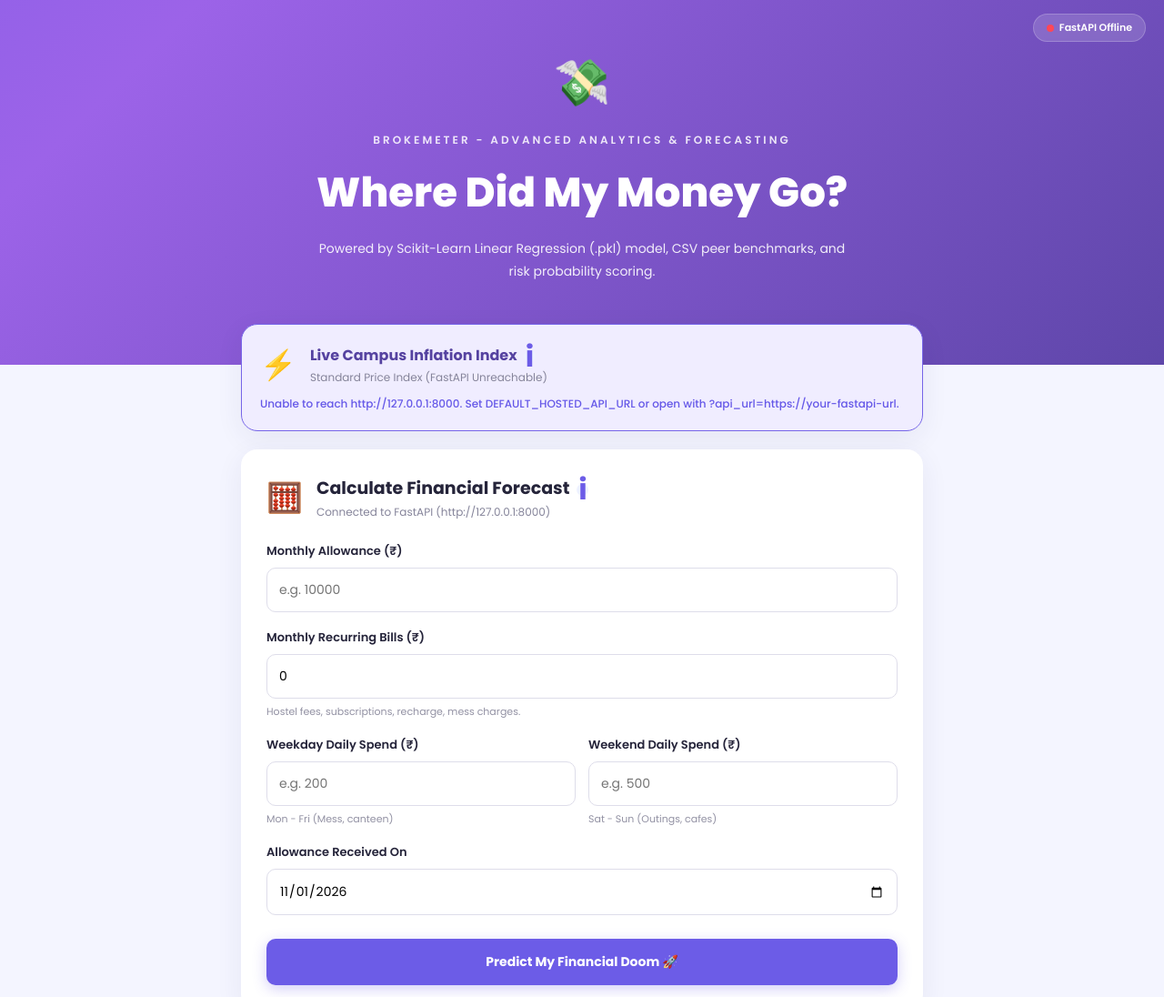
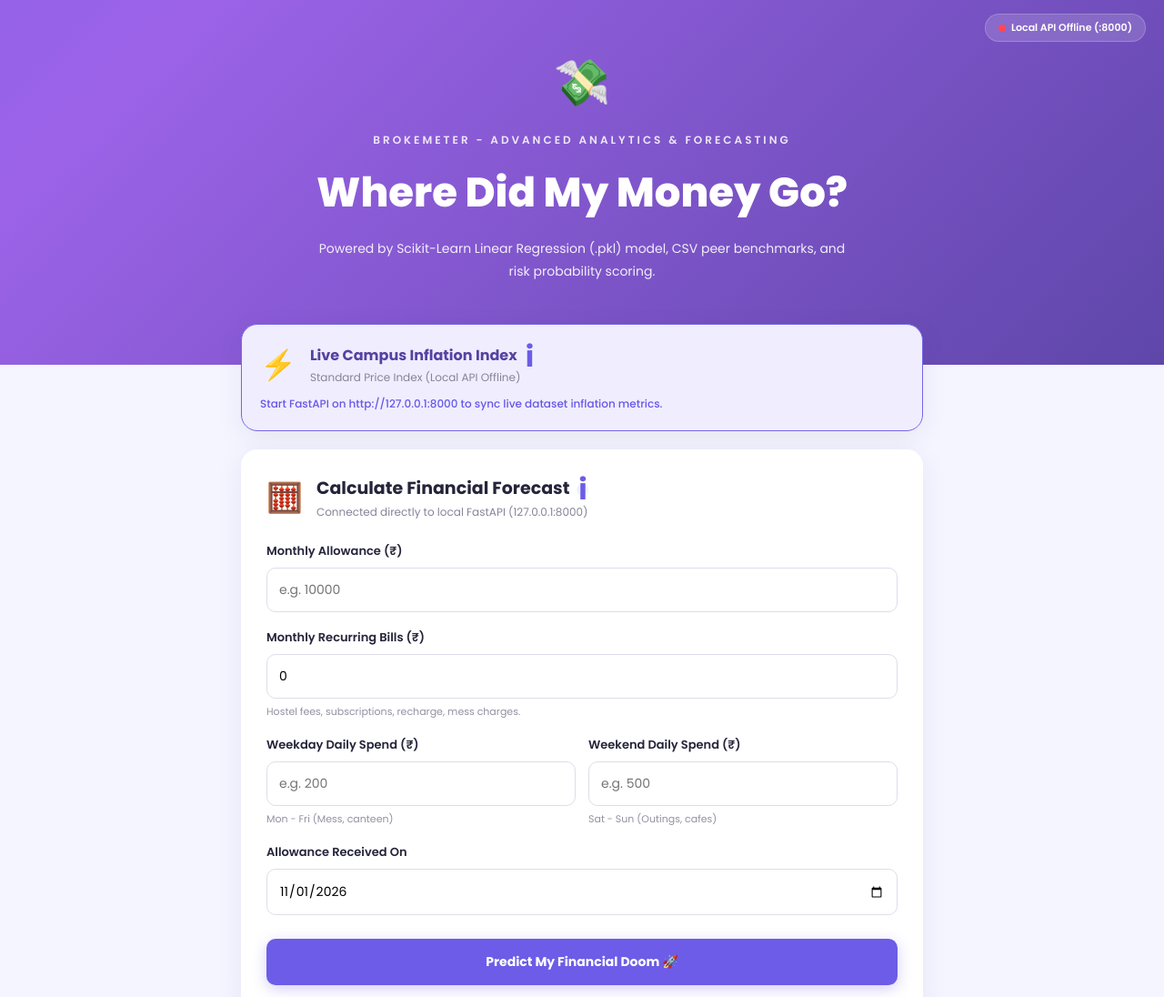
Before and after one commit to roykrishna1nonly-a11y/Brokemeter-Month-End-Balance-Forecasting-Based-on-ML, a plain HTML site: page index.html in a window 1280 px wide. Shown: the top 1096 px of the page at 91% size. Drawn offline with Linux system fonts and the light colour scheme; no server answers.

Commit message:
Update API references from FastAPI to local API

```diff
--- a/index.html
+++ b/index.html
@@ -3,8 +3,6 @@
 <head>
   <meta charset="UTF-8">
   <meta name="viewport" content="width=device-width, initial-scale=1.0">
-  <!-- Optional override: set your deployed FastAPI URL here if not using the JS default or ?api_url= -->
-  <meta name="api-base-url" content="">
   <title>BrokeMeter - Advanced Analytics & Forecasting</title>
   <style>
     @import url('https://fonts.googleapis.com/css2?family=Poppins:wght@400;500;600;700;800&display=swap');
@@ -99,6 +97,7 @@
       box-shadow: 0 12px 35px rgba(45, 39, 100, 0.1);
     }
 
+    /* Tiny Help Tooltip Symbol Styling */
     .help-icon {
       display: inline-flex;
       align-items: center;
@@ -249,7 +248,7 @@
   <header class="hero">
     <div id="api-status-banner" class="api-status-banner">
       <div id="status-dot" class="status-dot"></div>
-      <span id="status-text">Checking FastAPI...</span>
+      <span id="status-text">Checking Local API...</span>
     </div>
 
     <div class="logo">💸</div>
@@ -268,7 +267,7 @@
         <span>⚡</span>
         <div>
           <h2 style="font-size: 16px; color: #5542a0;">Live Campus Inflation Index <span class="help-icon" data-tooltip="Reflects ongoing cost-of-living adjustments pulled from market trends to keep your budget realistic.">i</span></h2>
-          <p id="campus-inflation-status">Fetching FastAPI index...</p>
+          <p id="campus-inflation-status">Fetching local API index...</p>
         </div>
       </div>
       <p id="campus-inflation-advice" style="font-size: 12px; color: #6558e8; font-weight: 500;"></p>
@@ -280,7 +279,7 @@
         <span>🧮</span>
         <div>
           <h2>Calculate Financial Forecast <span class="help-icon" data-tooltip="Input your monthly numbers to process them through your trained machine learning model.">i</span></h2>
-          <p id="api-endpoint-label">Connected to FastAPI backend</p>
+          <p>Connected directly to local FastAPI (127.0.0.1:8000)</p>
         </div>
       </div>
 
@@ -404,44 +403,13 @@
   </main>
 
   <script>
-    // Replace DEFAULT_HOSTED_API_URL with your deployed FastAPI URL (e.g. "https://brokemeter-api.onrender.com")
-    const DEFAULT_HOSTED_API_URL = "https://YOUR-FASTAPI-URL.onrender.com";
+    // Direct local FastAPI URL (works whether served from http://127.0.0.1:8000/ or opened locally)
+    const API_BASE_URL = window.location.protocol.startsWith("http") && window.location.port === "8000"
+      ? window.location.origin
+      : "http://127.0.0.1:8000";
 
-    function resolveApiBaseUrl() {
-      const params = new URLSearchParams(window.location.search);
-      const queryUrl = params.get("api_url")?.trim() || "";
-      if (queryUrl) {
-        localStorage.setItem("BROKEMETER_API_URL", queryUrl.replace(/\/+$/, ""));
-      }
-
-      const savedUrl = localStorage.getItem("BROKEMETER_API_URL")?.trim() || "";
-      const globalUrl = typeof window.__API_BASE_URL__ === "string" ? window.__API_BASE_URL__.trim() : "";
-      const metaTag = document.querySelector('meta[name="api-base-url"]');
-      const metaUrl = metaTag ? metaTag.content.trim() : "";
-
-      const explicit = queryUrl || globalUrl || metaUrl || savedUrl;
-      if (explicit) {
-        return explicit.replace(/\/+$/, "");
-      }
-
-      const isLocal = ["localhost", "127.0.0.1"].includes(window.location.hostname);
-      if (isLocal) {
-        return "http://127.0.0.1:8000";
-      }
-
-      if (DEFAULT_HOSTED_API_URL && !DEFAULT_HOSTED_API_URL.includes("YOUR-FASTAPI-URL")) {
-        return DEFAULT_HOSTED_API_URL.replace(/\/+$/, "");
-      }
-
-      return window.location.origin;
-    }
-
-    const API_BASE_URL = resolveApiBaseUrl();
-    const apiEndpointLabel = document.getElementById("api-endpoint-label");
     const statusDot = document.getElementById("status-dot");
     const statusText = document.getElementById("status-text");
-
-    apiEndpointLabel.textContent = `Connected to FastAPI (${API_BASE_URL})`;
 
     async function fetchWithTimeout(url, options = {}, timeoutMs = 4000) {
       const controller = new AbortController();
@@ -455,7 +423,25 @@
 
     async function checkApiHealth() {
       try {
-        const response = await fetchWithTimeout(`${API_BASE_URL}/api/health`); if (response.ok) { const data = await response.json(); statusDot.classList.add("online"); statusText.textContent = data.model_loaded ? "FastAPI Online (ML)" : "FastAPI Online"; } else { throw new Error("Non-200 health response"); } } catch (err) { statusDot.classList.remove("online"); statusText.textContent = "FastAPI Offline"; } }  async function loadCampusInflation() { try { const response = await fetchWithTimeout(`${API_BASE_URL}/api/campus-inflation`);
+        const response = await fetchWithTimeout(`${API_BASE_URL}/api/health`);
+        if (response.ok) {
+          const data = await response.json();
+          statusDot.classList.add("online");
+          statusText.textContent = data.model_loaded ? "Local API Online (ML)" : "Local API Online";
+        } else {
+          throw new Error("Non-200 health response");
+        }
+      } catch (err) {
+        statusDot.classList.remove("online");
+        statusText.textContent = "Local API Offline (:8000)";
+      }
+    }
+    checkApiHealth();
+    setInterval(checkApiHealth, 10000);
+
+    async function loadCampusInflation() {
+      try {
+        const response = await fetchWithTimeout(`${API_BASE_URL}/api/campus-inflation`);
         if (response.ok) {
           const data = await response.json();
           document.getElementById("campus-inflation-status").textContent = `Inflation Index: +${data.inflation_percentage}%`;
@@ -464,14 +450,10 @@
           throw new Error("Failed inflation fetch");
         }
       } catch (e) {
-        document.getElementById("campus-inflation-status").textContent = "Standard Price Index (FastAPI Unreachable)";
-        document.getElementById("campus-inflation-advice").textContent =
-          `Unable to reach ${API_BASE_URL}. Set DEFAULT_HOSTED_API_URL or open with ?api_url=https://your-fastapi-url.`;
+        document.getElementById("campus-inflation-status").textContent = "Standard Price Index (Local API Offline)";
+        document.getElementById("campus-inflation-advice").textContent = "Start FastAPI on http://127.0.0.1:8000 to sync live dataset inflation metrics.";
       }
     }
-
-    checkApiHealth();
-    setInterval(checkApiHealth, 10000);
     loadCampusInflation();
 
     const form = document.getElementById("budget-form");
@@ -521,7 +503,26 @@
     const today = new Date();
     const firstDay = new Date(today.getFullYear(), today.getMonth(), 1);
     function formatDateForInput(date) {
-      return `${date.getFullYear()}-${String(date.getMonth() + 1).padStart(2, "0")}-${String(date.getDate()).padStart(2, "0")}`; } startDateInput.value = formatDateForInput(firstDay);  form.addEventListener("submit", async function(event) { event.preventDefault();  const allowance = Number(document.getElementById("allowance").value); const bills = Number(document.getElementById("bills").value); const weekdaySpend = Number(document.getElementById("weekday-spending").value); const weekendSpend = Number(document.getElementById("weekend-spending").value); const startDate = new Date(startDateInput.value + "T00:00:00");  if (bills > allowance) { alert("Your recurring bills cannot be greater than your allowance."); return; }  try { const response = await fetchWithTimeout(`${API_BASE_URL}/api/predict`, {
+      return `${date.getFullYear()}-${String(date.getMonth() + 1).padStart(2, "0")}-${String(date.getDate()).padStart(2, "0")}`;
+    }
+    startDateInput.value = formatDateForInput(firstDay);
+
+    form.addEventListener("submit", async function(event) {
+      event.preventDefault();
+
+      const allowance = Number(document.getElementById("allowance").value);
+      const bills = Number(document.getElementById("bills").value);
+      const weekdaySpend = Number(document.getElementById("weekday-spending").value);
+      const weekendSpend = Number(document.getElementById("weekend-spending").value);
+      const startDate = new Date(startDateInput.value + "T00:00:00");
+
+      if (bills > allowance) {
+        alert("Your recurring bills cannot be greater than your allowance.");
+        return;
+      }
+
+      try {
+        const response = await fetchWithTimeout(`${API_BASE_URL}/api/predict`, {
           method: "POST",
           headers: { "Content-Type": "application/json" },
           body: JSON.stringify({
@@ -590,9 +591,9 @@
           if (daysUntilZero <= daysInCycle) {
             const depletionDate = addDays(startDate, Math.max(0, daysUntilZero - 1));
             zeroDate.textContent = formatDate(depletionDate);
-            resultMessage.textContent = `At your split burn rate (${formatMoney(apiData.effective_daily_spending)}/day), funds hit zero in${daysUntilZero} days.`;
+            resultMessage.textContent = `At your split burn rate (${formatMoney(apiData.effective_daily_spending)}/day), funds hit zero in ${daysUntilZero} days.`;
             survivalMessage.textContent = "Your daily burn rate will run out before the month ends. Trim weekend outings and impulse snacks.";
-            budgetAdvice.textContent = `Keep average daily spend at or below ${formatMoney(safeDailyBudget)} to make it to${formatDate(nextAllowanceDate)}.`;
+            budgetAdvice.textContent = `Keep average daily spend at or below ${formatMoney(safeDailyBudget)} to make it to ${formatDate(nextAllowanceDate)}.`;
           } else {
             zeroDate.textContent = "You survived! 🥳";
             resultMessage.textContent = `Congratulations! Forecast predicts survival until your next credit on ${formatDate(nextAllowanceDate)}.`;
@@ -606,7 +607,7 @@
 
       } catch (err) {
         console.error("API error:", err);
-        alert(`Failed to connect to FastAPI backend at ${API_BASE_URL}. Check that the backend is deployed and CORS is enabled.`);
+        alert("Failed to connect to local FastAPI backend at http://127.0.0.1:8000. Make sure uvicorn is running.");
       }
     });
 
```
